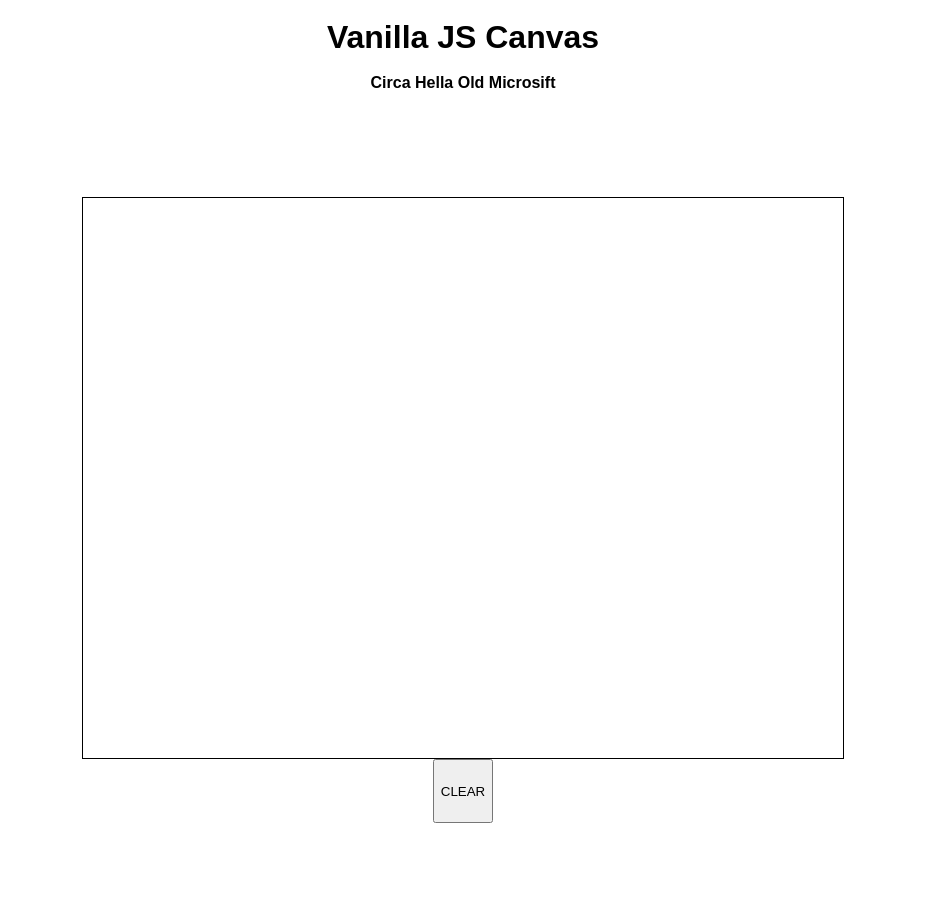
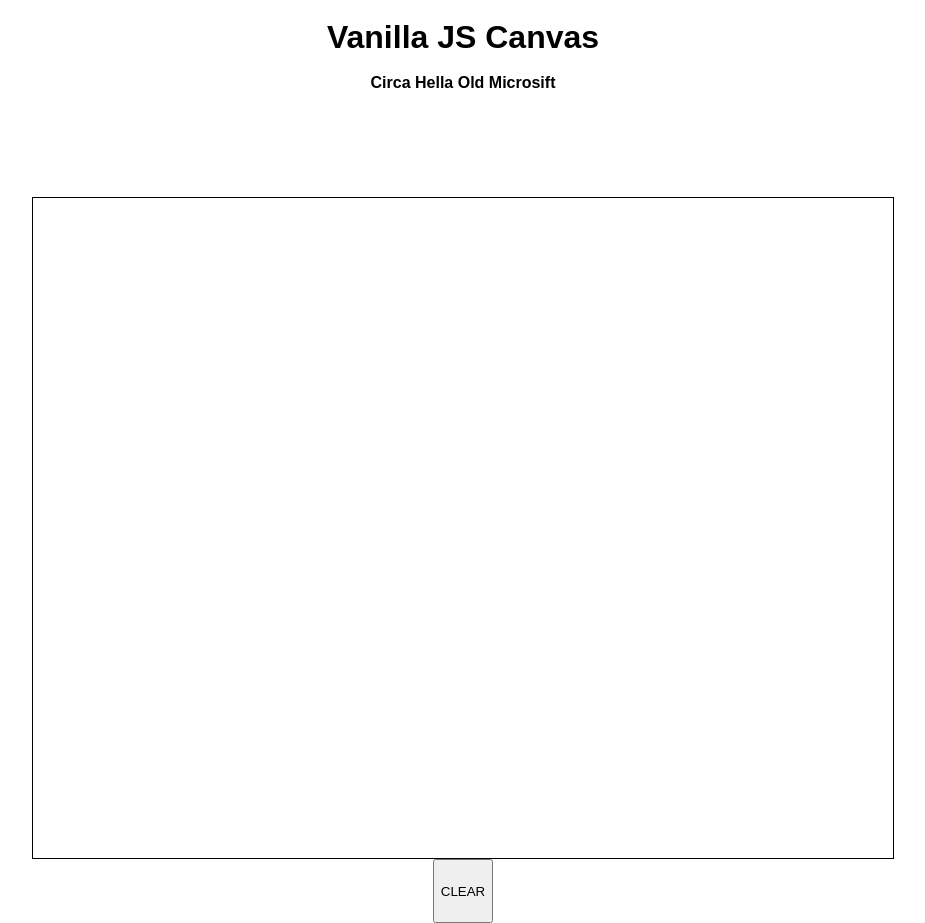
Before and after one commit to GarrettAnderson/html-5-canvas, a website: page public/index.html in a window 1280 px wide. Shown: the whole page, without its empty margins (177-1102 px from the left). Before the commit the page ends 823 px from the top, so only its background shows below. Drawn offline with Linux system fonts and the light colour scheme.

Commit message:
increased the size of the canvas

```diff
--- a/public/index.html
+++ b/public/index.html
@@ -14,7 +14,7 @@
      <h4>Circa Hella Old Microsift<h4>
    </header>
    <section class="canvas">
-      <canvas id="draw" width="760" height="560"></canvas>
+      <canvas id="draw" width="860" height="660"></canvas>
    </section>
    <button id="clear" class="clear_btn">CLEAR</button>
 
```
